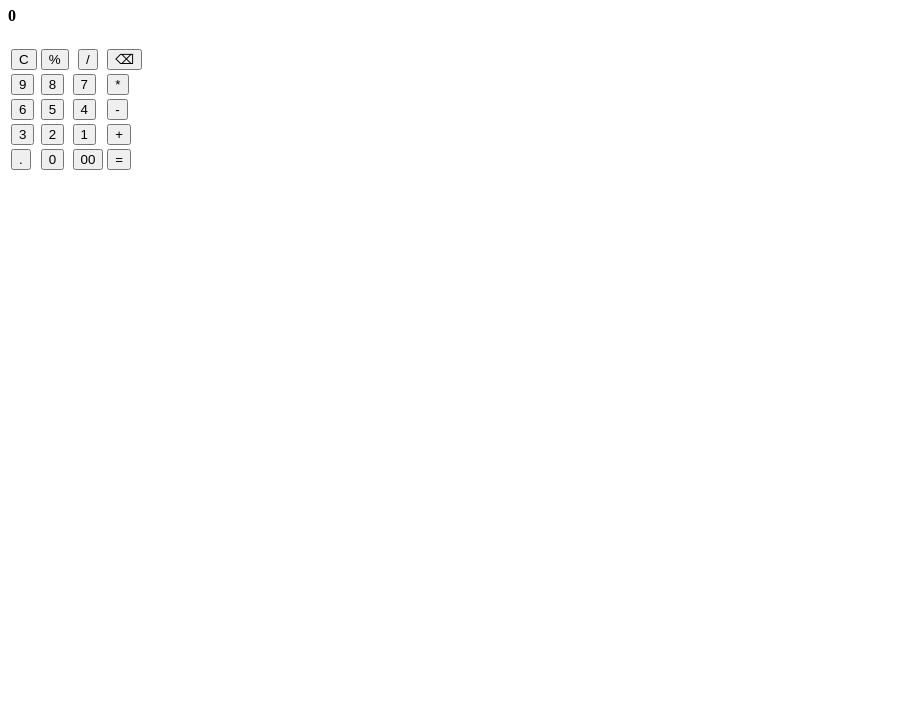
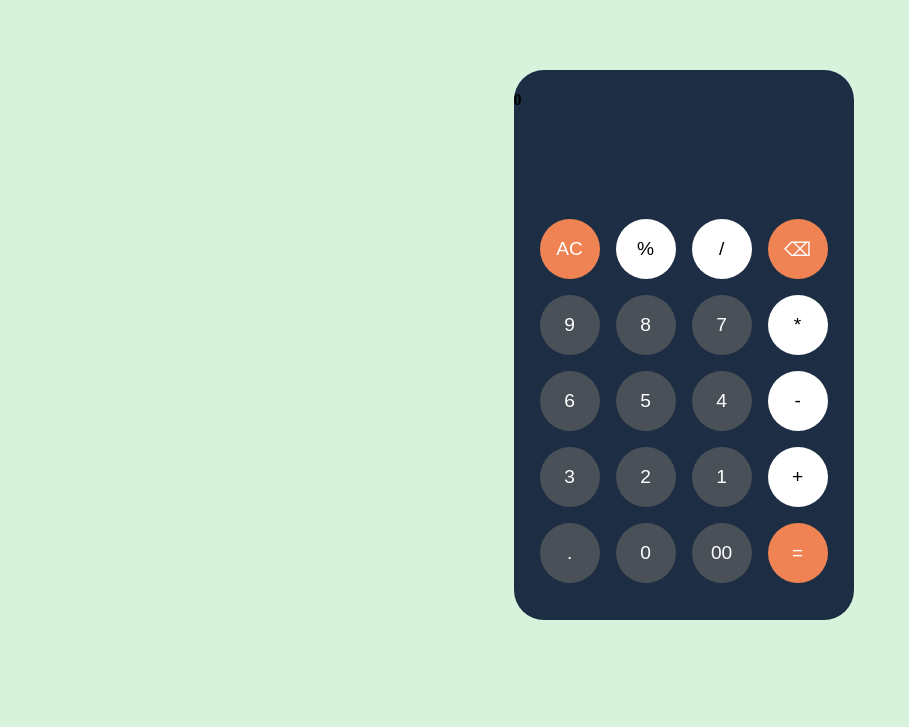
Before and after one commit to Abishek25112004/Calculator, a plain HTML site: page index.html in a window 1280 px wide. Shown: the part 73-800 px from the top of the page, without its empty margins (0-909 px from the left). Drawn offline with Linux system fonts and the light colour scheme.

Commit message:
completed button styling

```diff
--- a/index.html
+++ b/index.html
@@ -9,27 +9,27 @@
 <body>
 
     <h1>Calculator</h1>
-
-    <div>
-        <div>
+    <centre>
+    <div class="outline" >
+        <div class="displayDiv">
             <h4 class="currentInput">0</h4>
             <h3 class="displayAns"></h3>
         </div>
 
-        <div>
+        <div class="btnDiv">
             <table>
                 <tr>
                 <th>
-                    <button class="clear">C</button>
+                    <button class="clear orange" >AC</button>
                 </th>
                 <th>
-                    <button class="mod" value="%">%</button>
+                    <button class="mod white" value="%">%</button>
                 </th>
                 <th>
-                    <button class="div" value="/">/</button>
+                    <button class="div white" value="/">/</button>
                 </th>
                 <th>
-                    <button class="backspace">⌫</button>
+                    <button class="backspace orange">⌫</button>
                 </th>
                 </tr>
 
@@ -44,7 +44,7 @@
                     <button class="seven" value="7">7</button>
                 </td>
                 <td>
-                    <button class="mul" value="*">*</button>
+                    <button class="mul white" value="*">*</button>
                 </td>
                 </tr>
 
@@ -59,7 +59,7 @@
                     <button class="four" value="4">4</button>
                 </td>
                 <td>
-                    <button class="sub" value="-">-</button>
+                    <button class="sub white" value="-">-</button>
                 </td>
                 </tr>
 
@@ -74,7 +74,7 @@
                     <button class="one" value="1">1</button>
                 </td>
                 <td>
-                    <button class="add" value="+">+</button>
+                    <button class="add white" value="+">+</button>
                 </td>
                 </tr>
 
@@ -89,12 +89,14 @@
                         <button class="twoZeros" value="00">00</button>
                     </td>
                     <td>
-                        <button class="equal" value="=">=</button>
+                        <button class="equal orange" value="=">=</button>
                     </td>
                 </tr>
             </table>
         </div>
     </div>
+    </centre>
+
 
     <script src="script.js"></script>
 
--- a/style.css
+++ b/style.css
@@ -0,0 +1,55 @@
+body{
+    background-color: #D8F3DC;
+}
+
+
+
+h1{
+    display: flex;
+    justify-content: center;
+}
+
+.outline{
+    margin-left: 40%;
+    margin-top: 5%;
+    background-color: #1d2d44;
+    display: inline-block;
+    height: 550px;
+    width: 340px;
+    border-radius: 30px;
+    position: relative;
+}
+
+button{
+    display: grid;
+    height: 60px;
+    width: 60px;
+    align-items: center;
+    border-radius: 50px;
+    margin: 6px;
+    font-size: larger;
+    color: white;
+    background-color: #495057;
+    border-style: none;
+}
+
+.btnDiv{
+    display: flex;
+    align-items: center;
+    justify-content: center;
+    margin-top: 140px;
+}
+
+.displayDiv{
+    position: absolute;
+    z-index: 1;
+}
+
+.orange{
+    background-color:#ef8354;
+}
+
+.white{
+    background-color: white;
+    color: black;
+}
```
